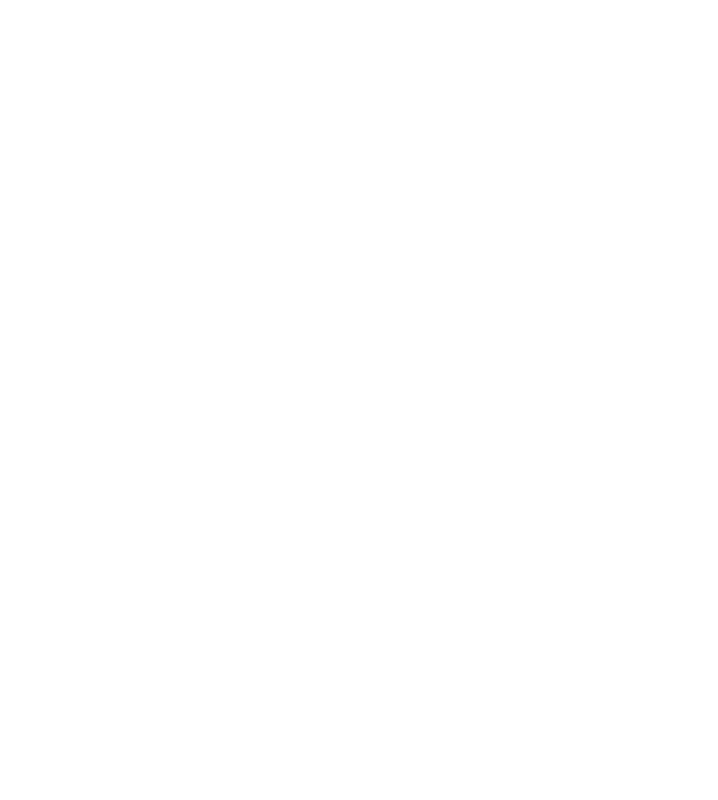
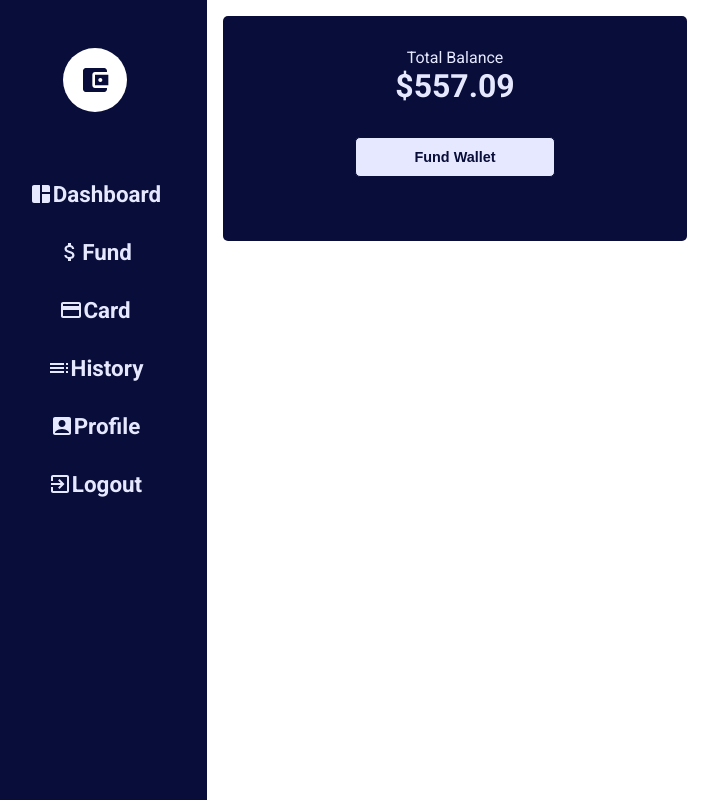
Before and after one commit to Sugarcothe/bankp2pfrontend, a React (Vite) app: page /Dashboard in a window 1280 px wide. Before the commit this address had no page. Shown: the whole page, without its empty margins (17-735 px from the left). Built offline with nearby package versions, Linux system fonts and the light colour scheme.

Commit message:
dashboard

```diff
--- a/src/App.jsx
+++ b/src/App.jsx
@@ -2,13 +2,20 @@
 import Register from "./components/Register.jsx";
 import Login from "./components/Login.jsx";
 import { Route, Routes } from "react-router-dom";
+import Dashboard from "./components/Dashboard";
 
 function App() {
   return (
     <>
       <Routes>
-        <Route path="/" element={<Register />} linktext="/Login" />
+        <Route
+          path="/"
+          element={<Register />}
+          linktext="/Login"
+          login="Do you have an account? Login"
+        />
         <Route path="/Login" element={<Login />} linktext="/" />
+        <Route path="/Dashboard" element={<Dashboard />} linktext="/" />
       </Routes>
     </>
   );
--- /dev/null
+++ b/src/components/Card1.jsx
@@ -0,0 +1,14 @@
+import React from "react";
+import "./utils/card.css";
+
+const Card1 = (props) => {
+  return (
+    <div className="card">
+      <p className="textNorm">{props.cardInfo}</p>
+      <h1 className="balance">${props.balance}</h1>
+      <button>{props.btn}</button>
+    </div>
+  );
+};
+
+export default Card1;
--- /dev/null
+++ b/src/components/Dashboard.jsx
@@ -0,0 +1,63 @@
+import {
+  AccountBalanceWallet,
+  AccountBox,
+  AttachMoney,
+  CreditCard,
+  ExitToApp,
+  SpaceDashboard,
+  Toc,
+} from "@mui/icons-material";
+import "./utils/dashboard.css";
+import Card1 from "./Card1";
+
+function Dashboard() {
+  return (
+    <div className="container">
+      <div className="sidebar">
+        <ul className="sideList">
+          <AccountBalanceWallet
+            sx={{
+              fontSize: "2rem",
+              backgroundColor: "white",
+              color: "#080d39",
+              padding: "1rem",
+              borderRadius: "50%",
+              margin: "2rem 0",
+            }}
+          />
+          <li>
+            {" "}
+            <SpaceDashboard /> Dashboard
+          </li>
+          <li>
+            {" "}
+            <AttachMoney /> Fund
+          </li>
+          <li>
+            {" "}
+            <CreditCard /> Card
+          </li>
+          <li>
+            <Toc /> History
+          </li>
+          <li>
+            <AccountBox /> Profile
+          </li>
+          <li>
+            <ExitToApp /> Logout
+          </li>
+        </ul>
+      </div>
+      <div className="dashboard">
+        <div>
+          <Card1 balance="557.09" cardInfo="Total Balance" btn="Fund Wallet" />
+          <div></div>
+          <div></div>
+        </div>
+        <div></div>
+      </div>
+    </div>
+  );
+}
+
+export default Dashboard;
--- a/src/components/Login.jsx
+++ b/src/components/Login.jsx
@@ -1,5 +1,5 @@
 import { Link } from "react-router-dom";
-import "./style.css";
+import "./utils/style.css";
 import { AccountBalanceWallet } from "@mui/icons-material";
 
 const Register = (props) => {
@@ -40,7 +40,15 @@
             Password:
             <input type="text" />
           </label>
-          <button>LOGIN</button>
+          <Link to="/Dashboard" className="button">
+            <button>LOGIN</button>
+          </Link>
+          <p>
+            Create a new wallet ?{" "}
+            <Link to="/" className="button">
+              <span className="othertext">Register</span>
+            </Link>
+          </p>
         </form>
       </div>
     </div>
--- a/src/components/Register.jsx
+++ b/src/components/Register.jsx
@@ -1,5 +1,6 @@
+import { Component } from "react";
 import { Link } from "react-router-dom";
-import "./style.css";
+import "./utils/style.css";
 import { AccountBalanceWallet } from "@mui/icons-material";
 
 const Register = (props) => {
@@ -52,9 +53,15 @@
             walletId:
             <input type="text" />
           </label>
-          {/* <Link to={props.linktext} className="button"> */}
+          <Link to="/Dashboard" className="button">
             <button>REGISTER</button>
-          {/* </Link> */}
+          </Link>
+          <p>
+            Do you have an account?{" "}
+            <Link to="/Login" className="button">
+              <span className="othertext">Login</span>
+            </Link>
+          </p>
         </form>
       </div>
     </div>
--- /dev/null
+++ b/src/components/utils/card.css
@@ -0,0 +1,20 @@
+/* CARD 1 */
+
+.card {
+  background-color: #080d39;
+  color: #e6e8ff;
+  width: 400px;
+  display: flex;
+  flex-direction: column;
+  justify-content: center;
+  align-items: center;
+  margin: 1rem;
+  padding: 2rem;
+  border-radius: 5px;
+}
+
+button {
+  background-color: #e6e8ff;
+  color: #080d39;
+  width: 50%;
+}
--- /dev/null
+++ b/src/components/utils/dashboard.css
@@ -0,0 +1,35 @@
+.container {
+  display: flex;
+  flex-direction: row;
+}
+
+.sidebar {
+  background-color: #080d39;
+  height: 100vh;
+}
+
+.sideList {
+  width: 15vw;
+  color: #e6e8ff;
+  list-style-type: none;
+  padding: 1rem;
+  font-size: 1.4rem;
+  font-weight: 900;
+}
+
+li {
+  display: flex;
+  flex-direction: row;
+  justify-content: center;
+  align-items: center;
+  margin-top: 2rem;
+}
+
+li:hover {
+  background-color: #e6e8ff;
+  color: #080d39;
+  padding: 10px;
+  border-radius: 5px;
+  transition: 1s ease-in-out;
+  cursor: pointer;
+}
--- a/src/components/style.css
+++ b/src/components/utils/style.css
@@ -83,6 +83,15 @@
   background-color: #e6e8ff;
 }
 
+.othertext {
+  color: rgb(220, 83, 37);
+  font-weight: 900;
+}
+
+.button {
+  align-self: center;
+}
+
 /* MEDIA RESPONSIVENESS */
 @media (width <= 900px) {
   .container {
```
Also changed, not shown: src/components/ListGroup.jsx (added, +16 -0 lines).
